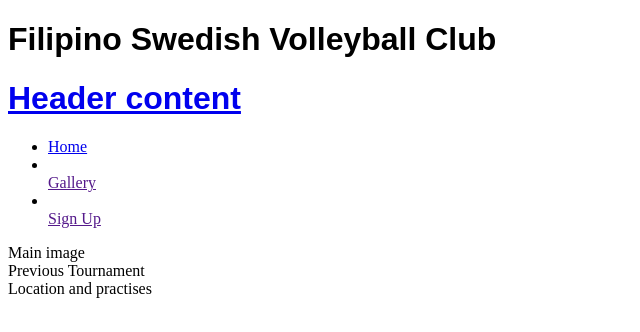
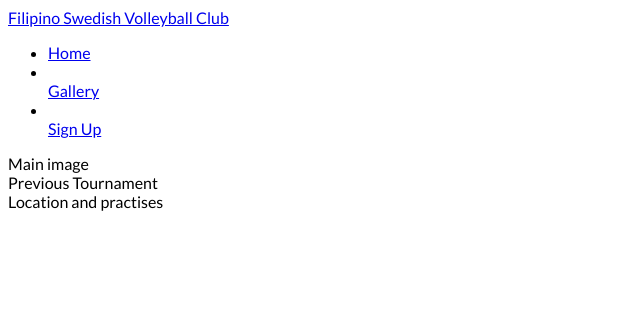
Before and after one commit to Mierven/Filipino-Swedish-volleyball, a plain HTML site: page index.html in a window 1280 px wide. Shown: the whole page, without its empty margins (0-640 px from the left). Drawn offline with Linux system fonts and the light colour scheme; files that its build step writes are made by us from their sources.

Commit message:
Adding font style

```diff
--- a/assets/style.css
+++ b/assets/style.css
@@ -1,4 +1,6 @@
-body h1 {
-    position: center;
-    font-family: arial;
+@import url('https://fonts.googleapis.com/css2?family=Lato:wght@400;700&family=Oswald:wght@200;300&display=swap');
+
+body {
+    font-family: 'Lato', sans-serif;
+    font-weight: 300;
 }
--- a/index.html
+++ b/index.html
@@ -8,15 +8,15 @@
     <meta name="description" content="width=device-width, initial-scale=1.0">
     <meta name="keywords" content="width=device-width, initial-scale=1.0">
     <link rel="stylesheet" href="assets/css/style.css"
-    <title><h1>Filipino Swedish Volleyball Club</h1></title>
+
 </head>
 <body>
-    <header><a href="index.html"><h1>Header content</h1></a></header>
+    <header><a href="index.html">Filipino Swedish Volleyball Club</h1></a></header>
     <nav>
     <ul>
         <li><a href="index.html">Home</a></li>
-        <li></li><a href="">Gallery</a></li>
-        <li></li><a href="">Sign Up</a></li>
+        <li></li><a href="a">Gallery</a></li>
+        <li></li><a href="a">Sign Up</a></li>
     </ul>
     </nav>
     <section>Main image</section>
```
